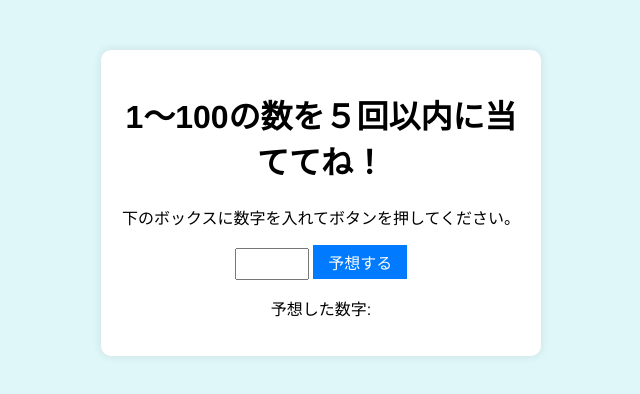
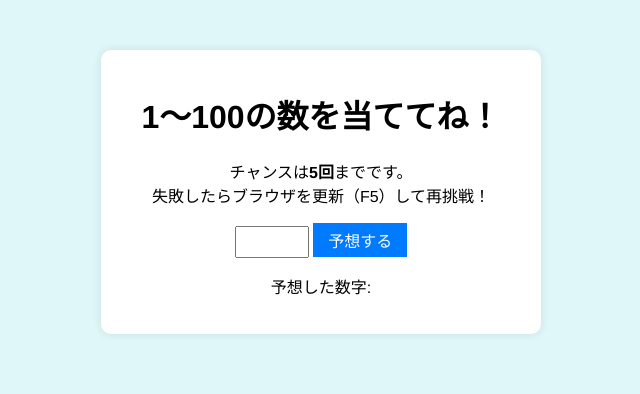
Before and after one commit to Furuchai/number-game, a plain HTML site: page index.html in a window 1280 px wide. Shown: the whole page, without its empty margins (319-959 px from the left). Drawn offline with Linux system fonts and the light colour scheme.

Commit message:
追加変更：回数制限追加、ブラウザ更新案内

```diff
--- a/index.html
+++ b/index.html
@@ -7,9 +7,10 @@
 </head>
 <body>
     <div class="game-container">
-        <h1>1〜100の数を５回以内に当ててね！</h1>
-        <p>下のボックスに数字を入れてボタンを押してください。</p>
+        <h1>1〜100の数を当ててね！</h1>
 
+        <p>チャンスは<strong>5回</strong>までです。<br>
+        失敗したらブラウザを更新（F5）して再挑戦！</p>
         <input type="number" id="guessField" min="1" max="100">
         <button id="guessSubmit">予想する</button>
 
--- a/script.js
+++ b/script.js
@@ -23,7 +23,7 @@ function checkGuess() {
         message.textContent = '正解！おめでとうございます！ブラウザの”更新”ボタンで再挑戦できます。';
         message.style.color = 'green';
         setGameOver(); // ゲーム終了処理へ
-    } else if (guessCount === 6) {
+    } else if (guessCount === 5) {
         message.textContent = 'ゲームオーバー！正解は ' + randomNumber + ' でした。ブラウザの”更新”ボタンで再挑戦できます。';
         setGameOver();
     } else {
```
